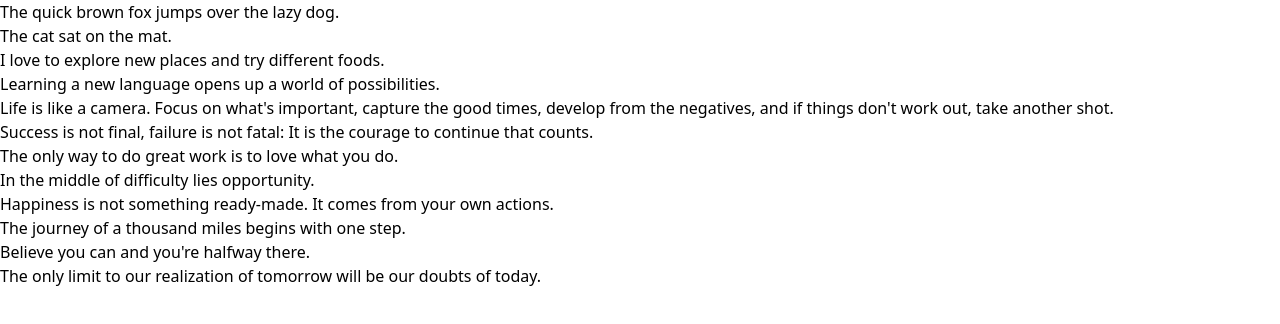
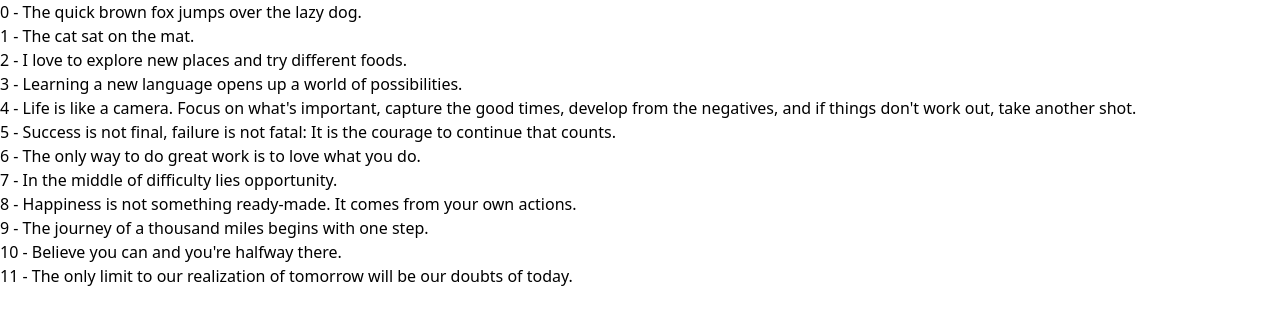
Before and after one commit to alepemu/lama2, a React (Vite) app: page / in a window 1280 px wide. Shown: the top 324 px of the page. Built offline with nearby package versions, Linux system fonts and the light colour scheme.

Commit message:
Add @dnd-kit/core and @dnd-kit/sortable dependencies, and implement Droppable, SortableItem, and Draggable components

```diff
--- a/package.json
+++ b/package.json
@@ -10,6 +10,8 @@
     "preview": "vite preview"
   },
   "dependencies": {
+    "@dnd-kit/core": "^6.1.0",
+    "@dnd-kit/sortable": "^8.0.0",
     "react": "^18.2.0",
     "react-dom": "^18.2.0"
   },
@@ -33,5 +35,5 @@
     "tabWidth": 2,
     "semi": true,
     "singleQuote": false
+  }
 }
-}
--- a/src/App.tsx
+++ b/src/App.tsx
@@ -1,8 +1,73 @@
+// import React, { useState } from "react";
+// import {
+//   DndContext,
+//   closestCenter,
+//   KeyboardSensor,
+//   PointerSensor,
+//   useSensor,
+//   useSensors,
+//   DragEndEvent,
+// } from "@dnd-kit/core";
+// import {
+//   arrayMove,
+//   SortableContext,
+//   sortableKeyboardCoordinates,
+//   verticalListSortingStrategy,
+// } from "@dnd-kit/sortable";
+
+// import { SortableItem } from "./SortableItem";
+
+// function App() {
+//   const [items, setItems] = useState([1, 2, 3]);
+//   const sensors = useSensors(
+//     useSensor(PointerSensor),
+//     useSensor(KeyboardSensor, {
+//       coordinateGetter: sortableKeyboardCoordinates,
+//     })
+//   );
+
+//   return (
+//     <DndContext
+//       sensors={sensors}
+//       collisionDetection={closestCenter}
+//       onDragEnd={handleDragEnd}
+//     >
+//       <SortableContext items={items} strategy={verticalListSortingStrategy}>
+//         {items.map((id) => (
+//           <SortableItem key={id} id={id} />
+//         ))}
+//       </SortableContext>
+//     </DndContext>
+//   );
+
+//   function handleDragEnd(event: DragEndEvent) {
+//     const { active, over } = event;
+
+//     if (over && active.id !== over.id) {
+//       setItems((items) => {
+//         const oldIndex = items.indexOf(Number(active.id));
+//         const newIndex = items.indexOf(Number(over.id));
+
+//         return arrayMove(items, oldIndex, newIndex);
+//       });
+//     }
+//   }
+// }
+
+import React, { useState } from "react";
+import { DndContext, DragEndEvent } from "@dnd-kit/core";
+
+// Components
+import Post from "./Post";
+import { Draggable } from "./Draggable";
+import { Droppable } from "./Droppable";
+
+// Data
 import strings from "./assets/strings.json";
-import Post from "./Post";
 
 function App() {
   return (
+    <DndContext>
       <div className="bg-stone-800 w-screen h-screen p-10">
         <div className="flex flex-wrap gap-4">
           {strings.map((text, index) => (
@@ -10,7 +75,54 @@ function App() {
           ))}
         </div>
       </div>
+    </DndContext>
   );
 }
 
+// function App() {
+//   const [isDropped, setIsDropped] = useState(false);
+//   const draggableMarkup = <Draggable>Drag me</Draggable>;
+
+//   return (
+//     <DndContext onDragEnd={handleDragEnd}>
+//       {!isDropped ? draggableMarkup : null}
+//       <Droppable>{isDropped ? draggableMarkup : "Drop here"}</Droppable>
+//     </DndContext>
+//   );
+
+//   function handleDragEnd(event: DragEndEvent) {
+//     if (event.over && event.over.id === "droppable") {
+//       setIsDropped(true);
+//     }
+//   }
+// }
+
+// function App() {
+//   const containers = ["A", "B", "C"];
+//   const [parent, setParent] = useState(null);
+//   const draggableMarkup = <Draggable id="draggable">Drag me</Draggable>;
+
+//   return (
+//     <DndContext onDragEnd={handleDragEnd}>
+//       {parent === null ? draggableMarkup : null}
+
+//       {containers.map((id) => (
+//         // We updated the Droppable component so it would accept an `id`
+//         // prop and pass it to `useDroppable`
+//         <Droppable key={id} id={id}>
+//           {parent === id ? draggableMarkup : "Drop here"}
+//         </Droppable>
+//       ))}
+//     </DndContext>
+//   );
+
+//   function handleDragEnd(event: DragEndEvent) {
+//     const { over } = event;
+
+//     // If the item is dropped over a container, set it as the parent
+//     // otherwise reset the parent to `null`
+//     setParent(over ? over.id : null);
+//   }
+// }
+
 export default App;
--- /dev/null
+++ b/src/Draggable.tsx
@@ -0,0 +1,23 @@
+import React, { ReactNode } from "react";
+import { useDraggable } from "@dnd-kit/core";
+
+interface DraggableProps {
+  children: ReactNode;
+}
+
+export function Draggable({ children }: DraggableProps) {
+  const { attributes, listeners, setNodeRef, transform } = useDraggable({
+    id: "draggable",
+  });
+  const style = transform
+    ? {
+        transform: `translate3d(${transform.x}px, ${transform.y}px, 0)`,
+      }
+    : undefined;
+
+  return (
+    <button ref={setNodeRef} style={style} {...listeners} {...attributes}>
+      {children}
+    </button>
+  );
+}
--- /dev/null
+++ b/src/Droppable.tsx
@@ -0,0 +1,21 @@
+import React, { ReactNode } from 'react';
+import { useDroppable } from '@dnd-kit/core';
+
+interface DroppableProps {
+  children: ReactNode;
+}
+
+export function Droppable({ children }: DroppableProps) {
+  const { isOver, setNodeRef } = useDroppable({
+    id: 'droppable',
+  });
+  const style = {
+    color: isOver ? 'green' : undefined,
+  };
+
+  return (
+    <div ref={setNodeRef} style={style}>
+      {children}
+    </div>
+  );
+}
--- /dev/null
+++ b/src/SortableItem.tsx
@@ -0,0 +1,25 @@
+import React from 'react';
+import {useSortable} from '@dnd-kit/sortable';
+import {CSS} from '@dnd-kit/utilities';
+
+
+export function SortableItem(props: any) {
+  const {
+    attributes,
+    listeners,
+    setNodeRef,
+    transform,
+    transition,
+  } = useSortable({id: props.id});
+
+  const style = {
+    transform: CSS.Transform.toString(transform),
+    transition,
+  };
+
+  return (
+    <div ref={setNodeRef} style={style} {...attributes} {...listeners}>
+      {/* ... */}
+    </div>
+  );
+}
--- a/src/assets/strings.json
+++ b/src/assets/strings.json
@@ -1,14 +1,14 @@
 [
-  "The quick brown fox jumps over the lazy dog.",
-  "The cat sat on the mat.",
-  "I love to explore new places and try different foods.",
-  "Learning a new language opens up a world of possibilities.",
-  "Life is like a camera. Focus on what's important, capture the good times, develop from the negatives, and if things don't work out, take another shot.",
-  "Success is not final, failure is not fatal: It is the courage to continue that counts.",
-  "The only way to do great work is to love what you do.",
-  "In the middle of difficulty lies opportunity.",
-  "Happiness is not something ready-made. It comes from your own actions.",
-  "The journey of a thousand miles begins with one step.",
-  "Believe you can and you're halfway there.",
-  "The only limit to our realization of tomorrow will be our doubts of today."
+  "0 - The quick brown fox jumps over the lazy dog.",
+  "1 - The cat sat on the mat.",
+  "2 - I love to explore new places and try different foods.",
+  "3 - Learning a new language opens up a world of possibilities.",
+  "4 - Life is like a camera. Focus on what's important, capture the good times, develop from the negatives, and if things don't work out, take another shot.",
+  "5 - Success is not final, failure is not fatal: It is the courage to continue that counts.",
+  "6 - The only way to do great work is to love what you do.",
+  "7 - In the middle of difficulty lies opportunity.",
+  "8 - Happiness is not something ready-made. It comes from your own actions.",
+  "9 - The journey of a thousand miles begins with one step.",
+  "10 - Believe you can and you're halfway there.",
+  "11 - The only limit to our realization of tomorrow will be our doubts of today."
 ]
```
Also changed, not shown: 1 other file (tests, documents, lock files or other folders). Lines whose indentation alone changed are shown as unchanged.
